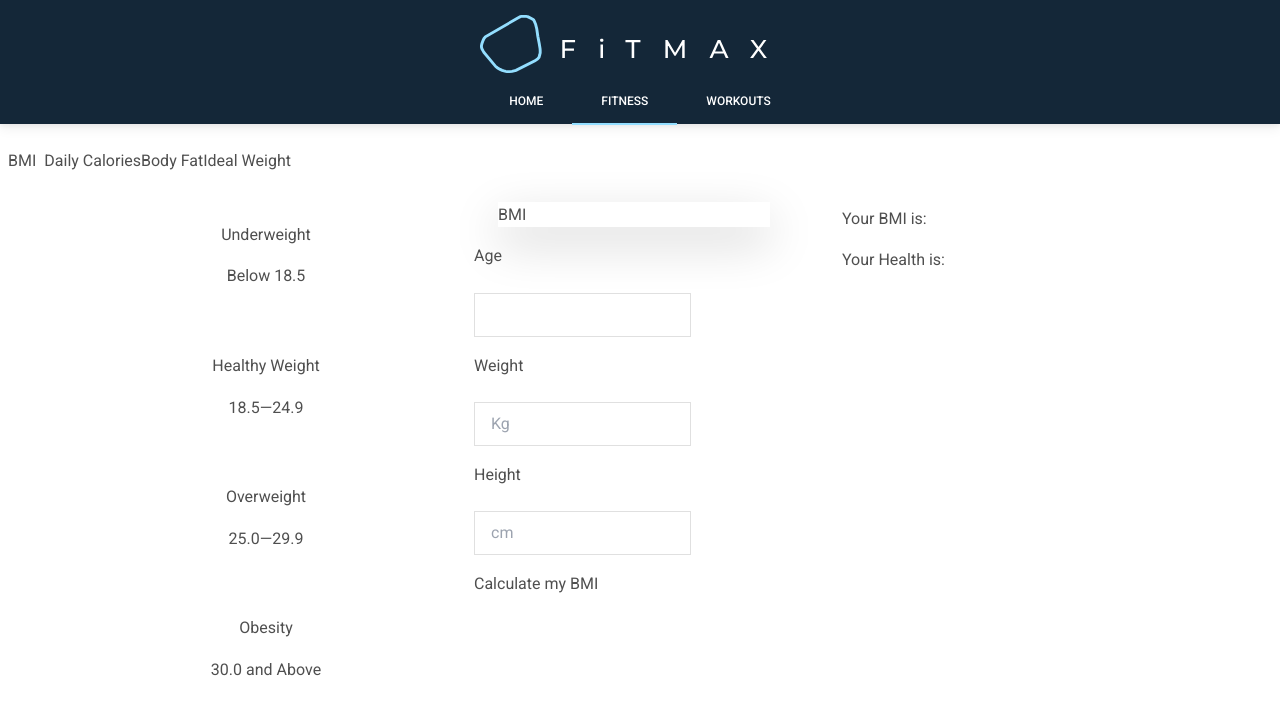
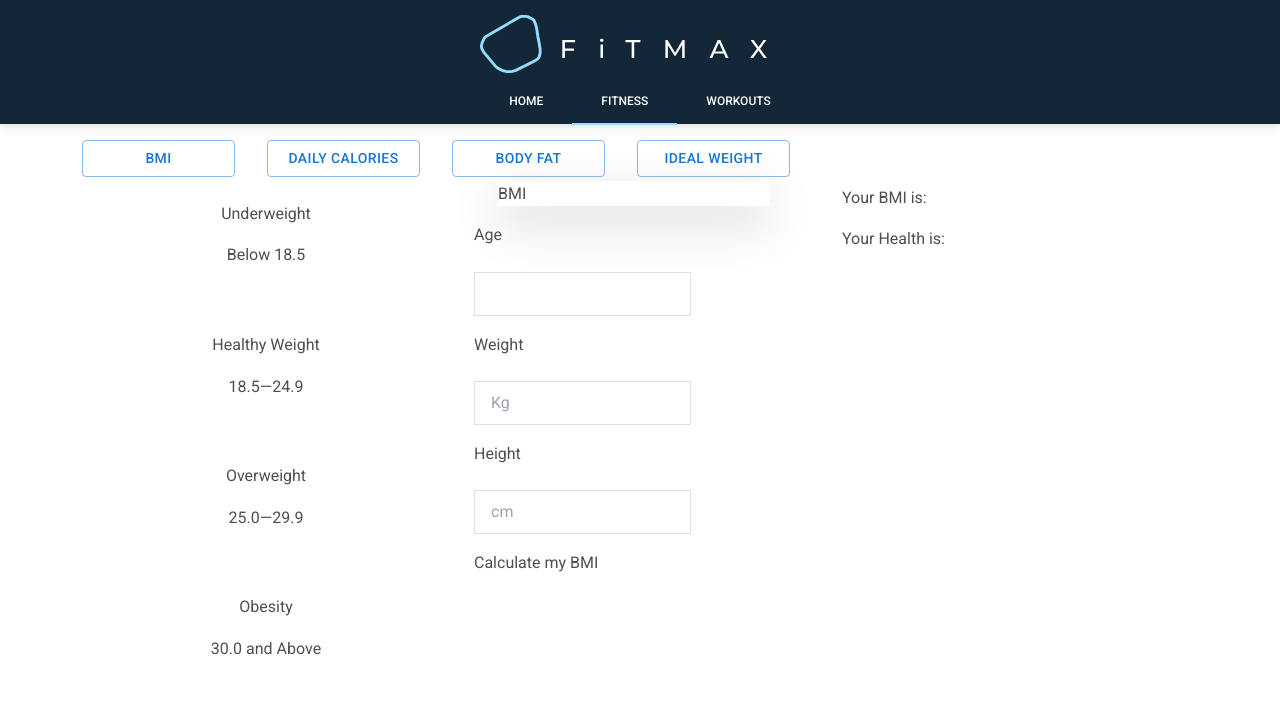
Before and after one commit to umairshah14/FitMax, a React (Create React App) app: page /Fitness in a window 1280 px wide. Shown: the top 714 px of the page. Built offline with nearby package versions, Linux system fonts and the light colour scheme; what @material-tailwind/react would draw is missing.

Commit message:
fitness page styling added

```diff
--- a/src/components/Fitness.js
+++ b/src/components/Fitness.js
@@ -1,74 +1,96 @@
 import BMI from "./BMI";
 import DailyCalorie from "./DailyCalorie";
-import BodyFat from "./BodyFat"
+import BodyFat from "./BodyFat";
 import IdealWeight from "./IdealWeight";
-import {Button,} from "@material-tailwind/react"
+import Button from "@mui/material/Button"; // importing the Material-UI button component
 import { useEffect, useState } from "react";
-import {Container, Row, Col} from "react-bootstrap"
+import { Container, Row, Col } from "react-bootstrap";
 
 function Fitness() {
-    const [active, setActive] = useState("BMI");
+  const [searchTerm, setSearchTerm] = useState("BMI"); // state to hold the search term entered by the user
+
+  const buttons = [
+    { label: "BMI", searchTerm: "BMI" },
+    { label: "Daily Calories", searchTerm: "DailyCalories" },
+    { label: "Body Fat", searchTerm: "BodyFat" },
+    { label: "Ideal Weight", searchTerm: "IdealWeight" },
+  ];
+  const [activeIndex, setActiveIndex] = useState(null); // state to hold the index of the currently active button
+
+  const handleClick = (index) => {
+    setSearchTerm(buttons[index].searchTerm); // updating the search term state with the term associated with the clicked button
+    setActiveIndex(index); // updating the active button index state
+  };
 
   const [localData, setLocalData] = useState();
 
   const [resultData, setResultData] = useState({
-        bmi: localStorage.getItem("bmiData") ? JSON.parse(localStorage.getItem("bmiData")).bmi : "",
-        health: localStorage.getItem("bmiData") ? JSON.parse(localStorage.getItem("bmiData")).health : ""
+    bmi: localStorage.getItem("bmiData")
+      ? JSON.parse(localStorage.getItem("bmiData")).bmi
+      : "",
+    health: localStorage.getItem("bmiData")
+      ? JSON.parse(localStorage.getItem("bmiData")).health
+      : "",
   });
 
   useEffect(() => {
-        if(localData) {
+    if (localData) {
       setResultData({
         bmi: localData.bmi,
-                health: localData.health
-            })
+        health: localData.health,
+      });
     }
   }, [localData]);
 
-    const getLocal= () => {
+  const getLocal = () => {
     const local = JSON.parse(localStorage.getItem("bmiData"));
-        if(local) {
+    if (local) {
       setLocalData({
         bmi: local.bmi,
-                health: local.health
+        health: local.health,
       });
     }
   };
 
   return (
     <div>
-            <Button  className="text-indigo-800 bg-indigo-50 m-2" onClick={() => setActive("BMI")}>
-               BMI
+      <Container id="workOutBtns">
+        {buttons.map((button, index) => (
+          <Button
+            key={index}
+            variant={activeIndex === index ? "contained" : "outlined"}
+            onClick={() => handleClick(index)}
+          >
+            {button.label}
           </Button>
-            <Button  className="text-indigo-800 bg-indigo-50" onClick={() => setActive("DailyCalories")}>
-               Daily Calories
-            </Button>
-            <Button  className="text-indigo-800 bg-indigo-50" onClick={() => setActive("BodyFat")}>
-               Body Fat
-            </Button>
-            <Button  className="text-indigo-800 bg-indigo-50" onClick={() => setActive("IdealWeight")}>
-               Ideal Weight
-            </Button>
+        ))}
+      </Container>
+
       <Container className="mt-10">
-              <Row >
+        <Row>
           <Col lg={8} className="mb-10">
-                {active === "BMI" && <BMI getLocal={getLocal}/>}
-                {active === "DailyCalories" && <DailyCalorie />}
-                {active === "BodyFat" && <BodyFat />}
-                {active === "IdealWeight" && <IdealWeight />}
+            {searchTerm === "BMI" && <BMI getLocal={getLocal} />}
+            {searchTerm === "DailyCalories" && <DailyCalorie />}
+            {searchTerm === "BodyFat" && <BodyFat />}
+            {searchTerm === "IdealWeight" && <IdealWeight />}
           </Col>
-              <Col lg={4} className=" pt-2 border-2 border-indigo-800 rounded-lg px-8">
-
-                  <p><span className="font-bold text-xl">Your BMI is: </span>{resultData.bmi}</p>
-                  <p><span className="font-bold text-xl">Your Health is: </span>{resultData.health}</p>
-
+          <Col
+            lg={4}
+            className=" pt-2 border-2 border-indigo-800 rounded-lg px-8"
+          >
+            <p>
+              <span className="font-bold text-xl">Your BMI is: </span>
+              {resultData.bmi}
+            </p>
+            <p>
+              <span className="font-bold text-xl">Your Health is: </span>
+              {resultData.health}
+            </p>
           </Col>
         </Row>
       </Container>
-
     </div>
   );
-
 }
 
 export default Fitness;
```
Lines whose indentation alone changed are shown as unchanged.
